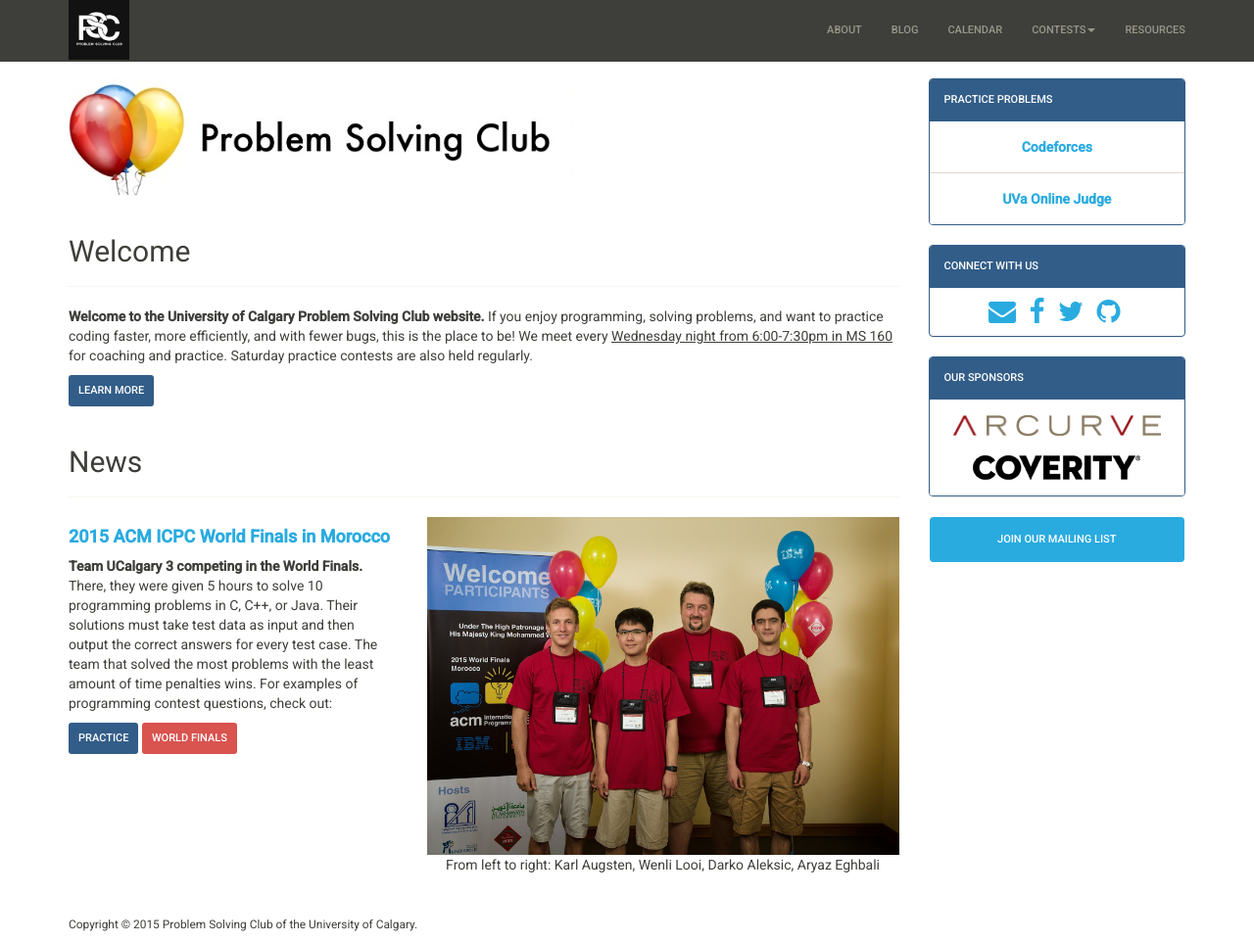
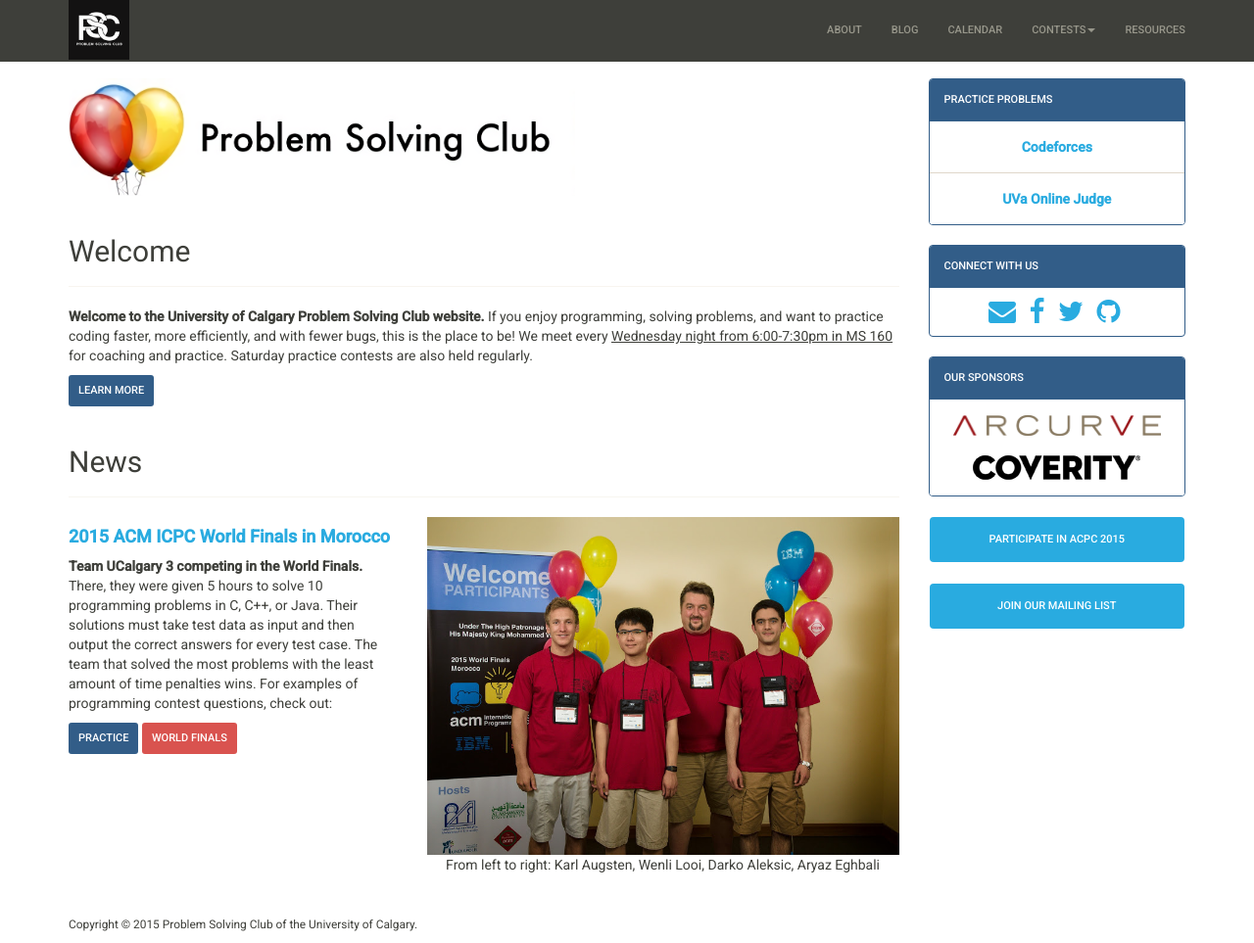
Before and after one commit to ProblemSolvingClub/psc-website, a Jekyll site: the page built from index.html, in a window 1280 px wide and 963 px high. Shown: the whole window at 98% size. Built offline with Jekyll 4.4.1, drawn with Linux system fonts in a browser that asks for light colours; nearby versions of some CDN libraries.

Commit message:
add acpc button on home page

```diff
--- a/index.html
+++ b/index.html
@@ -134,6 +134,13 @@ title: Problem Solving Club
 
       </div><!--./panel -->
 
+      <!-- Participate in ACPC -->
+      <div class="panel">
+        <a class="btn btn-info btn-block" href="http://psc.cpsc.ucalgary.ca/contests/acpc/2015/" role="button">
+          Participate in ACPC 2015
+        </a>
+      </div><!-- ./panel -->
+
       <!-- Join mailing list -->
       <div class="panel">
         <a class="btn btn-info btn-block" href="http://mailman.ucalgary.ca/mailman/listinfo/psc-l" role="button">
```
